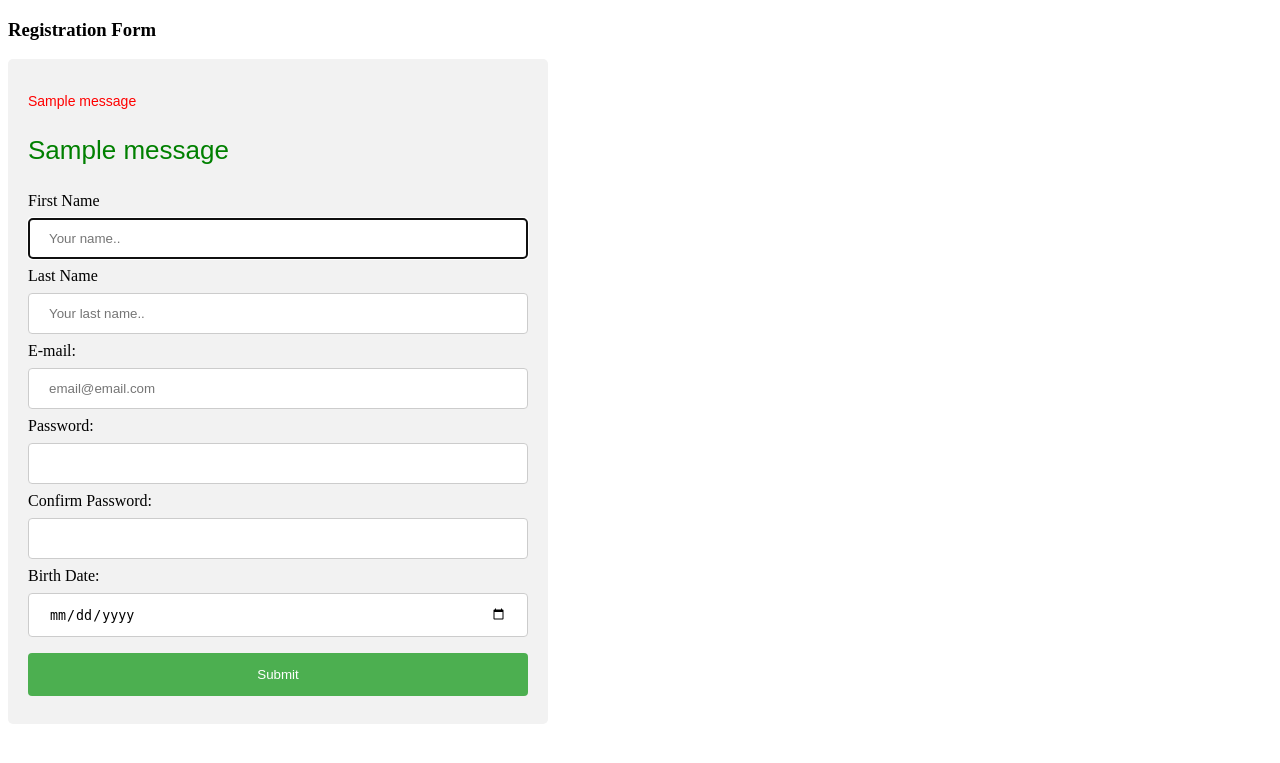
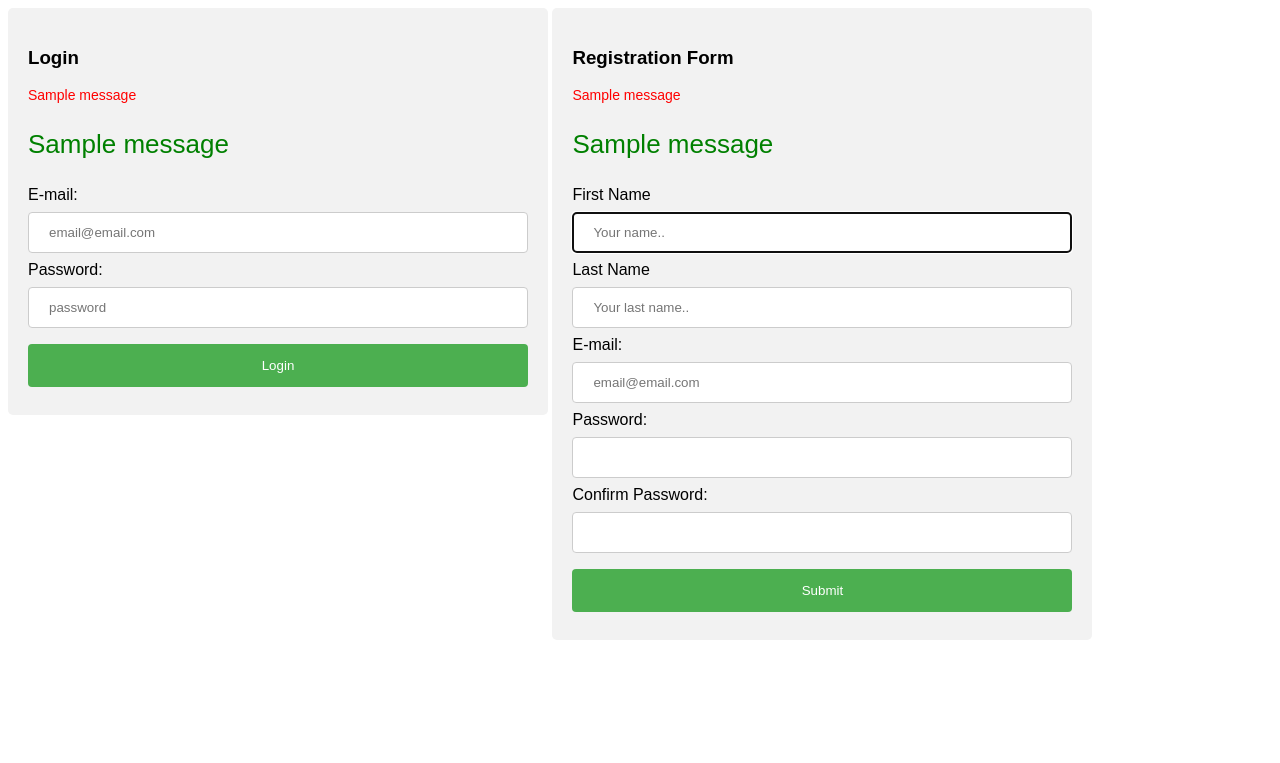
Before and after one commit to thydev/flask-formvalidation, a Flask app: page / in a window 1280 px wide. Shown: the top 763 px of the page. Run offline with Flask 2, Linux system fonts and the light colour scheme; one stand-in notice (Sample message) is shown.

Commit message:
Added data from registration form to mysql

```diff
--- a/server.py
+++ b/server.py
@@ -1,18 +1,27 @@
 from flask import Flask, render_template, request, session, flash, redirect
-import re, datetime
+import re, datetime, md5, os, binascii
+from mysqlconnection import MySQLConnector
+
 app = Flask(__name__)
 app.secret_key = "fs@#dSdsf132SF$#$@#()9dx"
+mysql = MySQLConnector(app, 'friendships')
+
 # create a regular expression object that we can use run operations on
 email_reg = re.compile(r'^[a-zA-Z0-9.+_-]+@[a-zA-Z0-9._-]+\.[a-zA-Z]+$')
-pwd_reg = re.compile('^(?=\S{3,20}$)(?=.*?\d)(?=.*?[a-z])(?=.*?[A-Z])(?=.*?[^A-Za-z\s0-9])')
+pwd_reg = re.compile('^(?=\S{8,20}$)(?=.*?\d)(?=.*?[a-z])(?=.*?[A-Z])(?=.*?[^A-Za-z\s0-9])')
 
 
 @app.route('/')
 def index():
+    if 'loggedin' not in session:
+        session['loggedin'] = {
+            'id': -1,
+            'name': "undefined"
+        }
     return render_template('index.html')
 
-@app.route('/', methods=["POST"])
-def result():
+@app.route('/create', methods=["POST"])
+def create():
     # print request.form
     isValid = True
     firstname = request.form['firstname'].strip()
@@ -21,13 +30,22 @@ def result():
     email = request.form['email']
     password = request.form['password']
     password_confirm = request.form['password_confirm']
-    birth_date = request.form['birthdate']
 
-    if not (len(firstname) > 0):
-        flash("First name can not be blank!", "error")
+    salt =  binascii.b2a_hex(os.urandom(15))
+    hashed_pw = md5.new(password + salt).hexdigest()
+    # birth_date = request.form['birthdate']
+
+    # 1. First Name - letters only, at least 2 characters and that it was submitted
+    # 2. Last Name - letters only, at least 2 characters and that it was submitted
+    # 3. Email - Valid Email format, and that it was submitted
+    # 4. Password - at least 8 characters, and that it was submitted
+    # 5. Password Confirmation - matches password
+
+    if not (len(firstname) > 1):
+        flash("First Name - letters only, at least 2 characters!", "error")
         isValid = False
-    if not (len(lastname) > 0):
-        flash("Last name can not be blak!", "error")
+    if not (len(lastname) > 1):
+        flash("Last Name - letters only, at least 2 characters!", "error")
         isValid = False
     if not email_reg.match(email):
         flash("Invalid Email Address!", "error")
@@ -36,28 +54,47 @@ def result():
         flash("Please input your password", "error")
         isValid = False
     elif not pwd_reg.match(password):
-        flash("Password must contain at least 1 uppercase, 1 lowercase, 1 number and 1 symbol", "error")
+        flash("Password must contain at least 8 characters, 1 uppercase, 1 lowercase, 1 number and 1 symbol", "error")
         isValid = False
     elif password != password_confirm:
         flash("Password does not match!", "error")
         isValid = False
 
-    if not birth_date:
-        flash("Please input your birth date!", "error")
-        isValid = False
-    else:
-        # birth_date = datetime.datetime.strptime(birth_date, "%Y-%m-%d")
-        present = datetime.datetime.now().strftime("%Y-%m-%d")
-        print birth_date, present, birth_date > present
-        if birth_date >= present:
-            flash("Birth date can not be in the future!", "error")
-            isValid = False
+    # if not birth_date:
+    #     flash("Please input your birth date!", "error")
+    #     isValid = False
+    # else:
+    #     # birth_date = datetime.datetime.strptime(birth_date, "%Y-%m-%d")
+    #     present = datetime.datetime.now().strftime("%Y-%m-%d")
+    #     print birth_date, present, birth_date > present
+    #     if birth_date >= present:
+    #         flash("Birth date can not be in the future!", "error")
+    #         isValid = False
 
     if isValid:
-        flash("Thank you for submitting information!", "sucess")
+        query = "INSERT INTO users (first_name, last_name, email, password, salt, created_at, updated_at) "
+        query += "VALUES (:first_name, :last_name, :email, :password, :salt, NOW(), NOW())"
+        data = {
+            'first_name': firstname,
+            'last_name': lastname,
+            'email': email,
+            'password': hashed_pw,
+            'salt': salt
+            }
+
+        user_id = mysql.query_db(query, data)
+        if 'loggedin' in session:
+            session['loggedin'] = {
+                'id': user_id,
+                'name': firstname + ' ' + lastname
+            }
+        print session['loggedin']
+        flash("Registered sucessfully!", "sucess")
         # return render_template('result.html', fullname = fullname, location = location, language = language, comment = comment )
         return redirect('/')
     else:
         return redirect('/')
 
+
+
 app.run(debug = True)
--- a/static/css/style.css
+++ b/static/css/style.css
@@ -1,3 +1,6 @@
+body{
+    font-family: Arial, Helvetica, sans-serif;
+}
 input[type=text], input[type=password], input[type=date] {
     width: 100%;
     padding: 12px 20px;
@@ -35,12 +38,24 @@ textarea {
     resize: none;
 }
 
-div {
+div#login {
     width: 500px;
     border-radius: 5px;
     background-color: #f2f2f2;
     padding: 20px;
+    display: inline-block;
+    vertical-align: top;
 }
+
+div#signup {
+    width: 500px;
+    border-radius: 5px;
+    background-color: #f2f2f2;
+    padding: 20px;
+    display: inline-block;
+    vertical-align: top;
+}
+
 .error{
     color: red;
     font-family: Arial, Helvetica, sans-serif;
--- a/templates/index.html
+++ b/templates/index.html
@@ -9,9 +9,35 @@
     <link rel="stylesheet" href="{{ url_for('static', filename='css/style.css') }} ">
 </head>
 <body>
-    <h3>Registration Form</h3>
+    <div id="login">
+        <h3>Login</h3>
+        {% with messages = get_flashed_messages(category_filter=["error_login"]) %}
+        {% if messages %}
+            {% for message in messages %}
+            <p class="error">{{message}}</p>
+            {% endfor %}
+        {% endif %}
+        {% endwith %}
+        {% with sucesses = get_flashed_messages(category_filter=["sucess_login"]) %}
+        {% if sucesses %}
+            {% for msg in sucesses %}
+            <p class="sucess">{{msg}}</p>
+            {% endfor %}
+        {% endif %}
+        {% endwith %}
+        <form action="/login" method="POST">
+            <label for="email">E-mail:</label>
+            <input type="text" id="email" name="email" placeholder="email@email.com">
 
-    <div>
+            <label for="password">Password:</label>
+            <input type="password" id="password" name="password" placeholder="password">
+
+            <input type="submit" value="Login">
+        </form>
+    </div>
+
+    <div id="signup">
+        <h3>Registration Form</h3>
         {% with messages = get_flashed_messages(category_filter=["error"]) %}
         {% if messages %}
             {% for message in messages %}
@@ -26,7 +52,7 @@
             {% endfor %}
         {% endif %}
         {% endwith %}
-        <form action="/" method="POST">
+        <form action="/create" method="POST">
             <label for="fname">First Name</label>
             <input type="text" id="fname" name="firstname" placeholder="Your name.." autofocus>
 
@@ -41,9 +67,9 @@
 
             <label for="password_confirm">Confirm Password:</label>
             <input type="password" id="password_confirm" name="password_confirm">
-
+<!--
             <label for="birthdate">Birth Date:</label>
-            <input type="date" name="birthdate" id="birthdate">
+            <input type="date" name="birthdate" id="birthdate"> -->
 
             <input type="submit" value="Submit">
         </form>
```
Also changed, not shown: mysqlconnection.py (added, +41 -0 lines), 1 other file.
